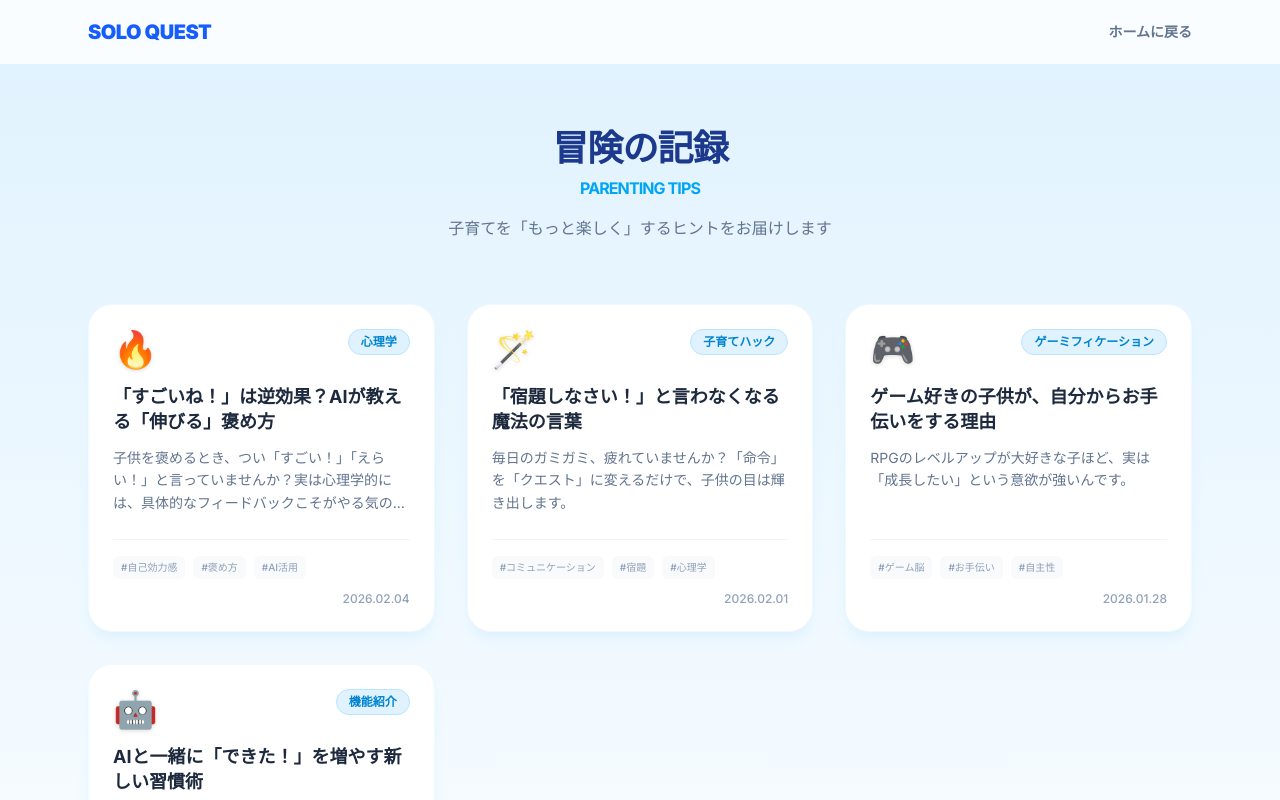
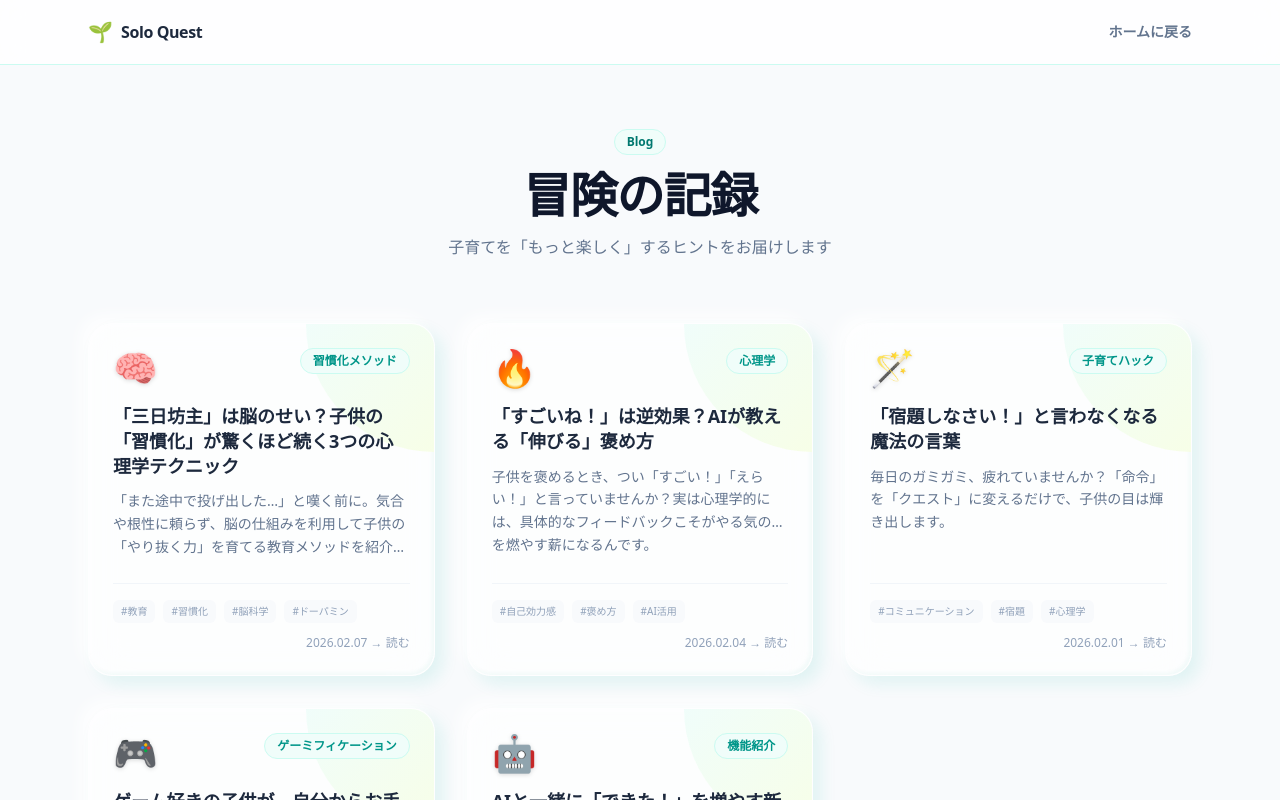
Before and after one commit to kimu0223/solo-quest-lp, a Next.js app: page /blog in a window 1280 px wide. Shown: the top 800 px of the page. Built offline with nearby package versions, Linux system fonts and the light colour scheme.

Commit message:
ブログ機能強化: 記事詳細ページの実装とSEO記事の追加

```diff
--- /dev/null
+++ b/app/blog/[id]/page.tsx
@@ -0,0 +1,97 @@
+import { BLOG_POSTS } from '../posts';
+import Link from 'next/link';
+import { notFound } from 'next/navigation';
+
+// 静的生成用の設定（これはそのままでOK）
+export function generateStaticParams() {
+  return BLOG_POSTS.map((post) => ({
+    id: post.id.toString(),
+  }));
+}
+
+// ★ここを修正：型定義を Promise にし、関数を async に変更
+export default async function BlogPostPage({ params }: { params: Promise<{ id: string }> }) {
+
+  // ★ここを修正：params を await して中身を取り出す
+  const { id } = await params;
+
+  // 取り出した id で記事を探す
+  const post = BLOG_POSTS.find((p) => p.id.toString() === id);
+
+  // 記事がなければ404
+  if (!post) {
+    notFound();
+  }
+
+  return (
+    <div className="min-h-screen bg-[#f8fafc] font-sans text-slate-800">
+
+      {/* --- ヘッダー --- */}
+      <header className="fixed top-0 w-full z-50 bg-white/80 backdrop-blur-md border-b border-teal-100">
+        <div className="max-w-4xl mx-auto px-6 h-16 flex items-center justify-between">
+          <Link href="/" className="flex items-center gap-2 group">
+            <span className="text-xl">🌱</span>
+            <span className="font-black tracking-tight text-slate-800 group-hover:text-teal-600 transition-colors">
+              Solo Quest
+            </span>
+          </Link>
+          <Link href="/blog" className="text-sm font-bold text-teal-600 hover:text-teal-800">
+            ← 記事一覧に戻る
+          </Link>
+        </div>
+      </header>
+
+      {/* --- 記事本文 --- */}
+      <main className="pt-32 pb-24 px-6 max-w-3xl mx-auto">
+
+        {/* アイキャッチエリア */}
+        <div className="text-center mb-12">
+          <div className="inline-block bg-teal-50 text-teal-700 px-3 py-1 rounded-full text-xs font-bold mb-4 border border-teal-100">
+            {post.category}
+          </div>
+          <h1 className="text-3xl md:text-4xl font-black text-slate-900 mb-6 leading-tight">
+            {post.title}
+          </h1>
+          <div className="flex justify-center items-center gap-4 text-slate-500 text-sm font-medium">
+            <span>{post.date}</span>
+            <span>{post.emoji}</span>
+          </div>
+        </div>
+
+        {/* コンテンツエリア */}
+        <article className="clay-card p-8 md:p-12 bg-white/80 shadow-sm">
+          <div
+            className="prose prose-slate prose-lg max-w-none prose-headings:font-bold prose-headings:text-teal-800 prose-p:leading-relaxed prose-a:text-teal-600 hover:prose-a:text-teal-500"
+            dangerouslySetInnerHTML={{ __html: post.content }}
+          />
+        </article>
+
+        {/* タグエリア */}
+        <div className="mt-12 flex flex-wrap gap-2 justify-center">
+          {post.tags.map((tag) => (
+            <span key={tag} className="px-3 py-1 bg-white border border-slate-200 rounded-full text-xs text-slate-500 font-bold">
+              #{tag}
+            </span>
+          ))}
+        </div>
+
+        {/* アクションエリア */}
+        <div className="mt-16 text-center">
+          <h3 className="font-bold text-slate-800 mb-6">この記事を読んだ人におすすめ</h3>
+          <div className="flex justify-center">
+            <Link href="/" className="group relative px-8 py-4 bg-gradient-to-r from-teal-500 to-lime-500 text-white rounded-2xl font-black shadow-lg hover:scale-105 transition-all">
+               Solo Questを無料で試す
+            </Link>
+          </div>
+        </div>
+
+      </main>
+
+      {/* --- フッター --- */}
+      <footer className="py-10 text-center text-slate-400 text-sm border-t border-slate-200">
+        <p>&copy; 2026 Solo Quest.</p>
+      </footer>
+
+    </div>
+  );
+}
--- a/app/blog/page.tsx
+++ b/app/blog/page.tsx
@@ -1,78 +1,68 @@
 import Link from 'next/link';
-import { BLOG_POSTS } from './posts'; // さっき作ったデータを読み込む
+import { BLOG_POSTS } from './posts';
 
 export default function BlogPage() {
   return (
-    <div className="min-h-screen bg-gradient-to-b from-sky-100 to-white text-slate-700">
+    <div className="min-h-screen bg-[#f8fafc] font-sans text-slate-800">
 
-      {/* --- ヘッダー --- */}
-      <header className="fixed top-0 w-full z-50 bg-white/80 backdrop-blur-md border-b border-sky-100">
+      {/* ヘッダー */}
+      <header className="fixed top-0 w-full z-50 bg-white/80 backdrop-blur-md border-b border-teal-100">
         <div className="max-w-6xl mx-auto px-6 h-16 flex items-center justify-between">
-          <Link href="/" className="font-black text-xl tracking-tight text-blue-600 hover:opacity-70 transition-opacity">
-            SOLO QUEST
+          <Link href="/" className="flex items-center gap-2 group">
+            <span className="text-xl">🌱</span>
+            <span className="font-black tracking-tight text-slate-800 group-hover:text-teal-600 transition-colors">
+              Solo Quest
+            </span>
           </Link>
-          <Link href="/" className="text-sm font-bold text-slate-500 hover:text-blue-500 transition-colors">
+          <Link href="/" className="text-sm font-bold text-slate-500 hover:text-teal-600 transition-colors">
             ホームに戻る
           </Link>
         </div>
       </header>
 
-      {/* --- メインコンテンツ --- */}
+      {/* メイン */}
       <main className="pt-32 pb-20 px-6 max-w-6xl mx-auto">
-
         <div className="text-center mb-16">
-          <h1 className="text-3xl md:text-4xl font-black text-blue-900 mb-4 tracking-tight">
-            冒険の記録
-            <span className="block text-base font-bold text-sky-500 mt-2">PARENTING TIPS</span>
-          </h1>
+          <div className="inline-block bg-teal-50 text-teal-700 px-3 py-1 rounded-full text-xs font-bold mb-4 border border-teal-100">Blog</div>
+          <h1 className="text-3xl md:text-5xl font-black text-slate-900 mb-4 tracking-tight">冒険の記録</h1>
           <p className="text-slate-500 font-medium">子育てを「もっと楽しく」するヒントをお届けします</p>
         </div>
 
-        {/* 記事グリッド */}
+        {/* 記事一覧 */}
         <div className="grid grid-cols-1 md:grid-cols-2 lg:grid-cols-3 gap-8">
           {BLOG_POSTS.map((post) => (
-            <article key={post.id} className="group bg-white rounded-3xl p-6 shadow-lg shadow-sky-100 hover:shadow-xl hover:shadow-sky-200 hover:-translate-y-1 transition-all duration-300 border border-sky-50 cursor-pointer flex flex-col h-full">
+            // ★重要：ここがリンクになっています！ここがないと遷移しません！
+            <Link key={post.id} href={`/blog/${post.id}`} className="group block h-full">
+              <article className="clay-card p-6 h-full flex flex-col hover:-translate-y-2 hover:shadow-lg transition-all duration-300 bg-white cursor-pointer relative overflow-hidden">
+                <div className="absolute top-0 right-0 w-32 h-32 bg-gradient-to-br from-teal-50 to-lime-50 rounded-bl-full -z-10 group-hover:scale-110 transition-transform"></div>
 
                 <div className="flex items-start justify-between mb-4">
                   <span className="text-4xl filter drop-shadow-sm group-hover:scale-110 transition-transform">{post.emoji}</span>
-                <span className="text-xs font-bold text-sky-600 bg-sky-100 px-3 py-1 rounded-full border border-sky-200">
-                  {post.category}
-                </span>
+                  <span className="text-xs font-bold text-teal-600 bg-teal-50 px-3 py-1 rounded-full border border-teal-100">{post.category}</span>
                 </div>
 
-              <h2 className="text-lg font-bold text-slate-800 mb-3 leading-snug group-hover:text-blue-600 transition-colors">
-                {post.title}
-              </h2>
+                <h2 className="text-lg font-bold text-slate-800 mb-3 leading-snug group-hover:text-teal-600 transition-colors">{post.title}</h2>
+                <p className="text-sm text-slate-500 leading-relaxed mb-6 line-clamp-3 flex-grow">{post.excerpt}</p>
 
-              <p className="text-sm text-slate-500 leading-relaxed mb-6 line-clamp-3 flex-grow">
-                {post.excerpt}
-              </p>
-
-              {/* ここが新機能：タグエリア */}
                 <div className="pt-4 border-t border-slate-100">
                   <div className="flex flex-wrap gap-2 mb-3">
                     {post.tags.map((tag) => (
-                    <span key={tag} className="text-[10px] font-medium text-slate-400 bg-slate-50 px-2 py-1 rounded-md">
-                      #{tag}
-                    </span>
+                      <span key={tag} className="text-[10px] font-medium text-slate-400 bg-slate-50 px-2 py-1 rounded-md">#{tag}</span>
                     ))}
                   </div>
-                <div className="text-xs text-slate-400 font-medium text-right">
-                  {post.date}
+                  <div className="text-xs text-slate-400 font-medium text-right group-hover:text-teal-500 transition-colors">
+                    {post.date} → 読む
                   </div>
                 </div>
-
               </article>
+            </Link>
           ))}
         </div>
-
       </main>
 
-      {/* --- フッター --- */}
-      <footer className="py-10 text-center text-slate-400 text-sm border-t border-slate-100">
-        <p>&copy; 2026 Solo Quest</p>
+      <footer className="py-10 text-center text-slate-400 text-sm border-t border-slate-200">
+        <p>&copy; 2026 Solo Quest.</p>
       </footer>
-
     </div>
   );
 }
--- a/app/blog/posts.ts
+++ b/app/blog/posts.ts
@@ -1,14 +1,57 @@
 export type BlogPost = {
     id: number;
     title: string;
-    excerpt: string; // 記事の短い説明
+    excerpt: string; // 一覧用の短い説明
+    content: string; // ★ここが本文です（HTMLタグを含みます）
     date: string;
-    category: string; // 大きな分類
-    tags: string[];   // 細かいタグ（#キーワード）
+    category: string;
+    tags: string[];
     emoji: string;
   };
 
   export const BLOG_POSTS: BlogPost[] = [
+    {
+      id: 5,
+      title: "「三日坊主」は脳のせい？子供の「習慣化」が驚くほど続く3つの心理学テクニック",
+      excerpt: "「また途中で投げ出した…」と嘆く前に。気合や根性に頼らず、脳の仕組みを利用して子供の「やり抜く力」を育てる教育メソッドを紹介します。",
+      date: "2026.02.07",
+      category: "習慣化メソッド",
+      tags: ["教育", "習慣化", "脳科学", "ドーパミン"],
+      emoji: "🧠",
+      content: `
+        <h2>なぜ、子供はすぐに飽きるのか？</h2>
+        <p>「このドリル、毎日やる！」と目を輝かせていたのに、3日後には見向きもしない…。<br>
+        親としては「根性がない」と嘆きたくなりますが、実はこれ、<strong>脳の防衛本能</strong>なんです。</p>
+        <p>人間の脳は「変化」を嫌います。新しい習慣（変化）を始めようとすると、脳は「いつも通りでいようよ」とブレーキをかけます。<br>
+        つまり、三日坊主は脳が正常に働いている証拠なのです。</p>
+
+        <h2>テクニック1：脳を騙す「ベイビーステップ」</h2>
+        <p>脳のブレーキを発動させない唯一の方法は、<strong>「変化だと気づかれないくらい小さな変化」</strong>にすることです。</p>
+        <p>いきなり「ドリル1ページ」はハードルが高すぎます。<br>
+        「ドリルを机に出すだけ」「鉛筆を持つだけ」<br>
+        これくらいバカバカしい目標（ベイビーステップ）から始めると、脳は警戒せず、スムーズに行動を開始できます。</p>
+
+        <h2>テクニック2：やる気スイッチを作る「if-thenプランニング」</h2>
+        <p>コロンビア大学の研究で、達成率を2倍〜3倍に高めると証明された最強のテクニックです。<br>
+        やり方は簡単。「もし（if）〇〇したら、その時（then）△△する」と決めるだけ。</p>
+        <ul>
+          <li>「お風呂から上がったら（if）、パジャマを着る前に明日の準備をする（then）」</li>
+          <li>「夕飯の『いただきます』の前に（if）、プリントを1枚出す（then）」</li>
+        </ul>
+        <p>行動を「意思」ではなく「条件反射」に変えてしまうのがコツです。</p>
+
+        <h2>テクニック3：ドーパミンを出す「予期せぬご褒美」</h2>
+        <p>ゲームがやめられないのは、敵を倒した時に「ファンファーレ」や「アイテム」という報酬があり、脳内で快楽物質（ドーパミン）が出るからです。<br>
+        勉強やお手伝いにも、この仕組みを取り入れましょう。</p>
+        <p>ただし、毎回同じご褒美だと脳は慣れてしまいます。<br>
+        「今日は何がもらえるかな？」という<strong>ランダム性</strong>や、Solo Questのような<strong>「褒め言葉のバリエーション」</strong>が、子供の脳を刺激し続けます。</p>
+
+        <h2>まとめ：Solo Questで「仕組み」を作ろう</h2>
+        <p>根性論で子供を動かすのは、親も子も疲弊します。<br>
+        脳科学に基づいた「仕組み」を使えば、習慣化はもっと楽に、楽しいものに変わります。<br>
+        まずは今日、お子さんと一緒に「ベイビーステップ」を決めてみませんか？</p>
+      `,
+    },
     {
       id: 4,
       title: "「すごいね！」は逆効果？AIが教える「伸びる」褒め方",
@@ -17,6 +60,16 @@ export type BlogPost = {
       category: "心理学",
       tags: ["自己効力感", "褒め方", "AI活用"],
       emoji: "🔥",
+      content: `
+        <h2>「すごい」だけでは育たない？</h2>
+        <p>子供が絵を描いて見せてくれた時、反射的に「すごいね！」と言っていませんか？<br>
+        もちろん悪いことではありませんが、漠然とした褒め言葉は、子供にとって「何が良かったのか」が分かりません。</p>
+        <h2>プロセスを褒める</h2>
+        <p>スタンフォード大学の研究によると、「才能（頭がいいね）」を褒められた子よりも、「努力（よく考えたね）」を褒められた子の方が、難しい課題に挑戦し続ける傾向があるそうです。</p>
+        <h2>AIは「具体的に」褒める天才</h2>
+        <p>Solo QuestのAIは、「すごい！」だけでなく、「昨日より3分も早く準備できたね！」「毎日続けていて、まさに勇者だ！」と、具体的な事実に基づいて称賛します。<br>
+        これが子供の自己効力感（自分ならできる！という感覚）を育てます。</p>
+      `,
     },
     {
       id: 1,
@@ -26,6 +79,7 @@ export type BlogPost = {
       category: "子育てハック",
       tags: ["コミュニケーション", "宿題", "心理学"],
       emoji: "🪄",
+      content: "<p>（本文準備中...）</p>",
     },
     {
       id: 2,
@@ -35,6 +89,7 @@ export type BlogPost = {
       category: "ゲーミフィケーション",
       tags: ["ゲーム脳", "お手伝い", "自主性"],
       emoji: "🎮",
+      content: "<p>（本文準備中...）</p>",
     },
     {
       id: 3,
@@ -44,5 +99,6 @@ export type BlogPost = {
       category: "機能紹介",
       tags: ["AI活用", "褒め方", "新機能"],
       emoji: "🤖",
+      content: "<p>（本文準備中...）</p>",
     },
   ];
```
Lines whose indentation alone changed are shown as unchanged.
